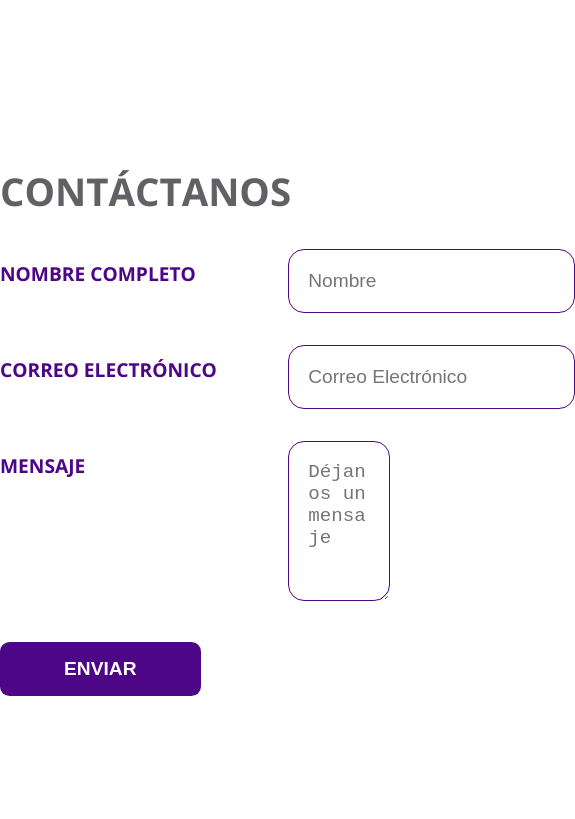
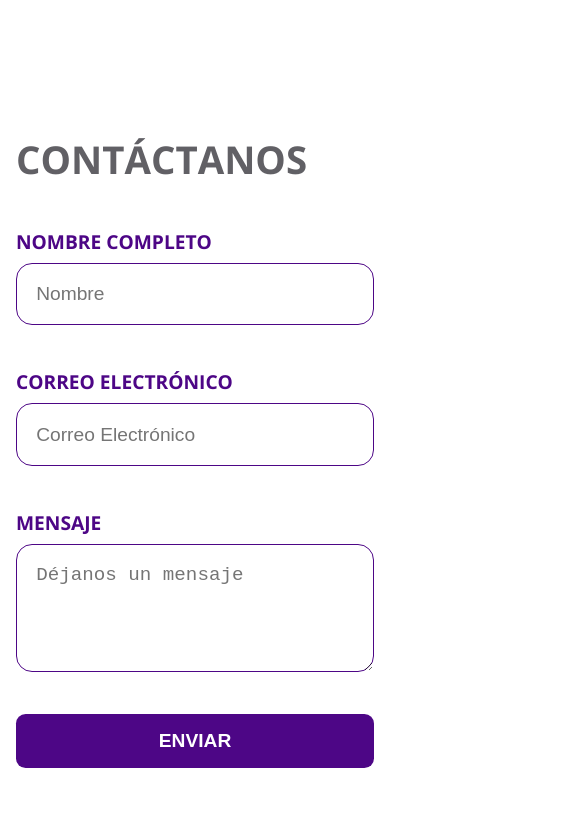
Before and after one commit to marivalen0421/static, a website: page app/pages/indexEn.html in a window 390 px wide. Shown: the part 9428-10247 px from the top of the page, 575 px wide, since content can reach past the window. Before the commit the page ends 10204 px from the top, so only its background shows below. Drawn offline with nearby package versions, Linux system fonts and the light colour scheme; files that its build step writes are made by us from their sources; files whose address does not match are found by name; a web font is replaced by a local one.

Commit message:
Estilos form mobile

```diff
--- a/app/public/estilos.css
+++ b/app/public/estilos.css
@@ -621,7 +621,7 @@ footer{
 /************* FORM *************/
 .default-form {
     max-width: 800px;
-    margin: 3rem  auto 0 auto;
+    margin: 0 auto 0 auto;
 }
 .default-form h3 {
     color: #616065;
@@ -665,6 +665,20 @@ footer{
 .default-form input[type="submit"]:hover {
     cursor: pointer;
 }
+@media (max-width: 700px) {
+    .default-form {
+        margin: 1rem;
+    }
+    .default-form .campo {
+        margin-bottom: 2rem;
+        display: flex;
+        flex-direction: column;
+    }
+    .default-form label {
+        flex: 0 0 2rem;
+        margin-bottom: .5rem;
+    }
+}
 
 .btn {
     font-size: 1.2rem;
```
